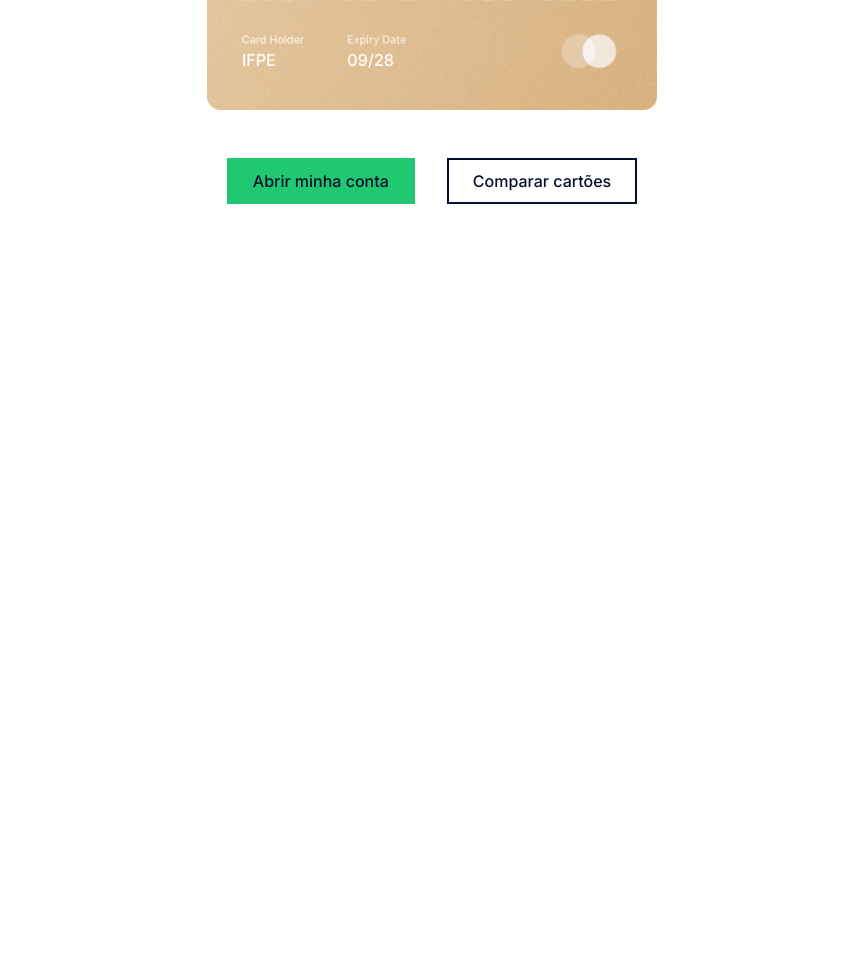
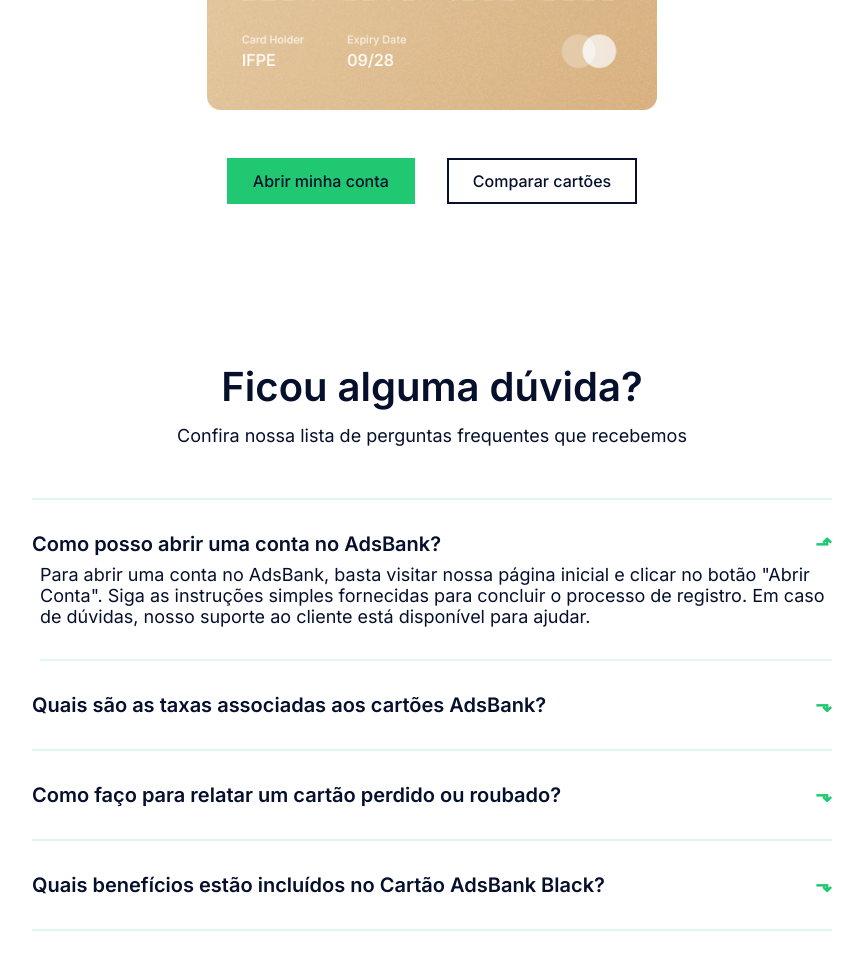
Before and after one commit to caiovncs/adsbank, a plain HTML site: page index.html in a window 1280 px wide. Shown: the part 2670-3640 px from the top of the page, without its empty margins (208-1071 px from the left). Before the commit the page ends 2970 px from the top, so only its background shows below. Drawn offline with Linux system fonts and the light colour scheme.

Commit message:
feat: adicionada seção de faq

```diff
--- /dev/null
+++ b/css/faq.css
@@ -0,0 +1,95 @@
+.faq-section{
+  background-color: var(--white);
+
+  > div {
+    display: flex;
+    flex-direction: column;
+    align-items: center;
+    justify-content: center;
+    padding-top: 4rem;
+    padding-bottom: 6rem;
+
+    > h1 {
+      font-size: 2.5rem;
+      font-weight: 600;
+      line-height: 1.125;
+      margin-bottom: 1rem;
+      text-align: center;
+    }
+
+    > p {
+      font-size: 1.125rem;
+      text-align: center;
+      max-width: 700px;
+      margin-bottom: 1.25rem;
+    }
+  }
+}
+
+.faq-lista {
+  width: 800px;
+}
+
+.faq-lista dt {
+  font-weight: 600;
+  font-size: 1.25rem;
+  margin-top: 2rem;
+  margin-bottom: .5rem;
+  cursor: pointer;
+  display: flex;
+  justify-content: space-between;
+  padding-bottom: 2rem;
+  border-bottom: 2px solid var(--lightgreen);
+
+  &:nth-child(1) {
+  padding-top: 2rem;
+  border-top: 2px solid var(--lightgreen);
+
+  }
+
+  &.ativo {
+  padding-bottom: 0rem;
+  border-bottom: none;
+  }
+}
+
+.faq-lista dd {
+  margin-bottom: .5rem;
+  margin-left: .5rem;
+
+  &.ativo {
+  border-bottom: 2px solid var(--lightgreen);
+  padding-bottom: 2rem;
+  }
+}
+
+[data-anime="accordion"] dd {
+  display: none;
+  font-size: 1.125rem;
+}
+
+[data-anime="accordion"] dd.ativo {
+  display: block;
+  animation: slideDown .4s forwards;
+}
+
+@keyframes slideDown {
+  from {
+    opacity: 0;
+    max-height: 0;
+  }
+  to {
+    max-height: 200px;
+    opacity: 1;
+  }
+}
+
+[data-anime="accordion"] dt::after {
+  content: '⬎';
+  color: var(--green);
+
+}
+
+[data-anime="accordion"] dt.ativo::after {
+  content: '⬏';
+}
--- a/css/style.css
+++ b/css/style.css
@@ -4,3 +4,4 @@
 @import 'secondsection.css';
 @import 'benefits.css';
 @import 'cardssection.css';
+@import 'faq.css';
--- a/index.html
+++ b/index.html
@@ -112,5 +112,25 @@
         </div>
     </div>
   </section>
+
+  <section class="faq-section">
+    <div class="container">
+      <h1>Ficou alguma dúvida?</h1>
+      <p>Confira nossa lista de perguntas frequentes que recebemos</p>
+
+      <dl class="faq-lista" data-anime="accordion">
+        <dt>Como posso abrir uma conta no AdsBank?</dt>
+        <dd>Para abrir uma conta no AdsBank, basta visitar nossa página inicial e clicar no botão "Abrir Conta". Siga as instruções simples fornecidas para concluir o processo de registro. Em caso de dúvidas, nosso suporte ao cliente está disponível para ajudar.</dd>
+        <dt>Quais são as taxas associadas aos cartões AdsBank?</dt>
+        <dd>Os cartões AdsBank Normal e Gold não possuem taxas anuais. No entanto, consulte nossa página de Tarifas para obter informações detalhadas sobre taxas de transação, juros e quaisquer encargos adicionais associados aos nossos serviços financeiros.</dd>
+        <dt>Como faço para relatar um cartão perdido ou roubado?</dt>
+        <dd>Em caso de perda ou roubo do seu cartão AdsBank, entre em contato imediatamente com nossa equipe de suporte 24 horas por meio do número disponível no verso do seu cartão. Estaremos prontos para ajudar a garantir a segurança da sua conta e fornecer um cartão de substituição, se necessário.</dd>
+        <dt>Quais benefícios estão incluídos no Cartão AdsBank Black?</dt>
+        <dd>O Cartão AdsBank Black oferece uma série de benefícios premium, incluindo acesso a salas VIP de aeroporto, serviço de motorista privado, concierge pessoal 24/7 e descontos exclusivos em voos particulares. Consulte nossa página dedicada aos Cartões para obter detalhes completos sobre os benefícios de cada tipo de cartão.</dd>
+      </dl>
+    </div>
+  </section>
+
+  <script src="./js/script.js"></script>
 </body>
 </html>
--- /dev/null
+++ b/js/script.js
@@ -0,0 +1,23 @@
+const accordionList = document.querySelectorAll(['[data-anime="accordion"] dt']);
+
+function toggleAccordion(item) {
+  item.nextElementSibling.classList.toggle('ativo');
+  item.classList.toggle('ativo');
+
+}
+
+function addDtEvent() {
+  accordionList.forEach((item) => {
+    item.addEventListener('click', () => toggleAccordion(item));
+  });
+}
+
+function init() {
+  if (accordionList.length) {
+    toggleAccordion(accordionList[0]);
+    addDtEvent();
+  }
+  return this;
+}
+
+init();
```
